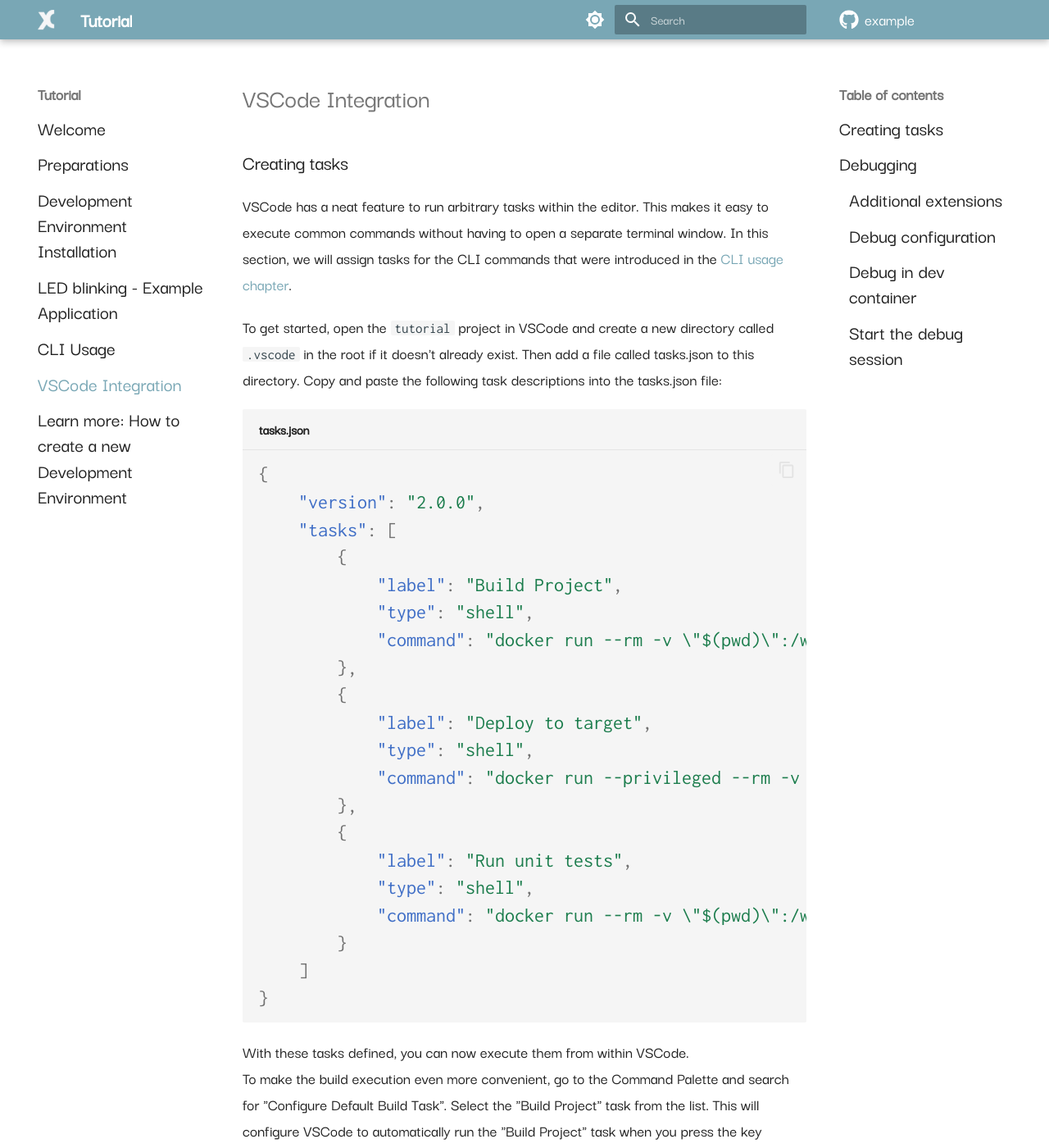
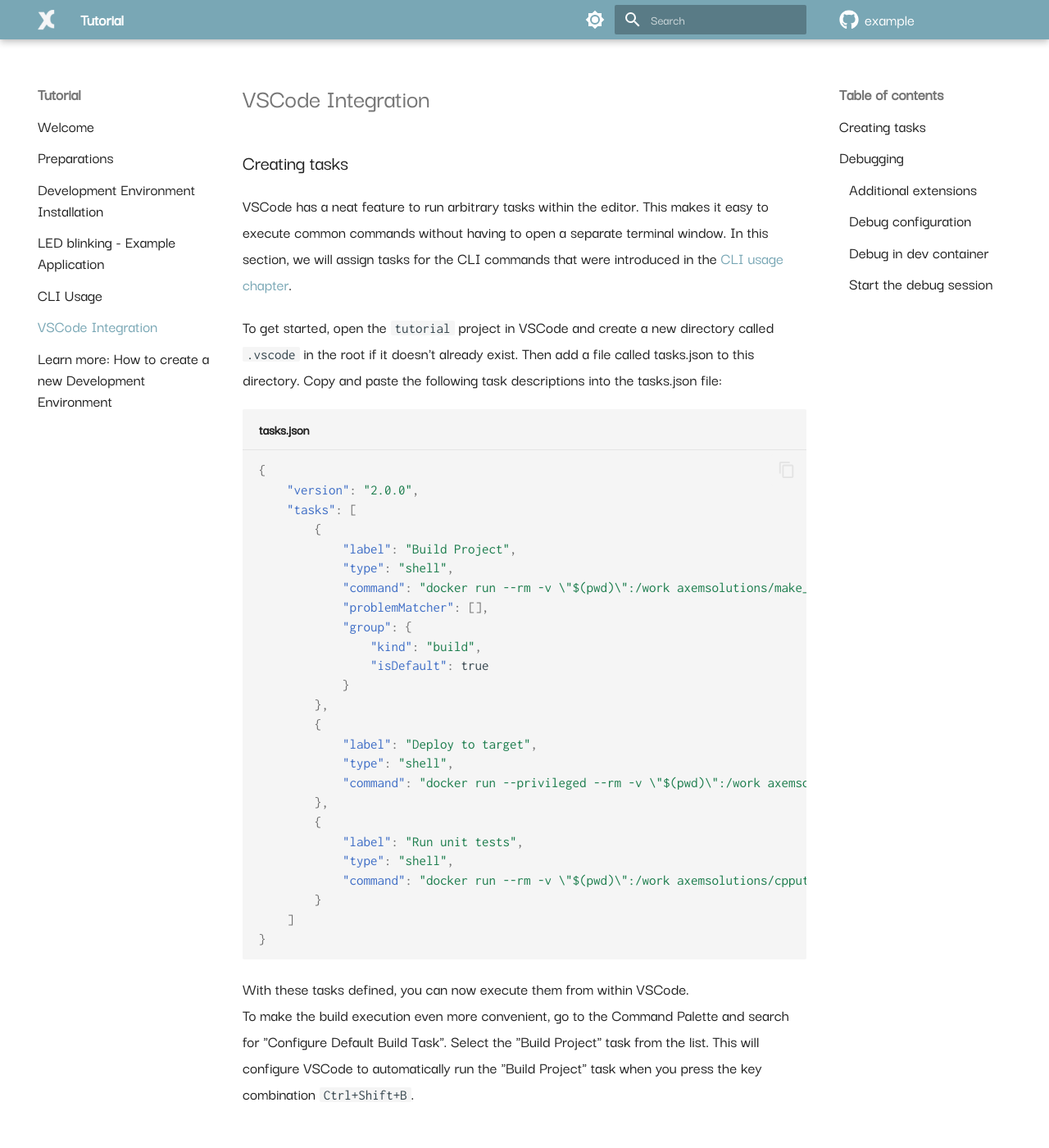
Before and after one commit to axem-solutions/example, an MkDocs documentation site: the page built from docs/vscode_integration_guide.md, in a window 1280 px wide and 1400 px high. Shown: the whole window at 82% size. Built offline with MkDocs 1.6.1 and Material for MkDocs 9.7.7, drawn with Linux system fonts in a browser that asks for light colours; comment, search, counter and statistics services are not loaded; some of the changed text lies outside the part shown.

Commit message:
Tutorial updated according to DEM v0.4.0.

````diff
--- a/docs/stylesheets/extra.css
+++ b/docs/stylesheets/extra.css
@@ -29,11 +29,6 @@
 	font-size: 20px;
 }
 
-/* Change the font size in the header lane. */
-span {
-	font-size: 24px;
-}
-
 @font-face {
 	font-family: 'DarkerGrotesque-Medium';
 	src: url(../Darker_Grotesque/DarkerGrotesque-Medium.ttf) format('truetype');
--- a/docs/vscode_integration_guide.md
+++ b/docs/vscode_integration_guide.md
@@ -17,12 +17,17 @@
         {
             "label": "Build Project",
             "type": "shell",
-            "command": "docker run --rm -v \"$(pwd)\":/work axemsolutions/make_gnu_arm make"
+            "command": "docker run --rm -v \"$(pwd)\":/work axemsolutions/make_gnu-arm:13.2 make",
+            "problemMatcher": [],
+            "group": {
+                "kind": "build",
+                "isDefault": true
+            }
         },
         {
             "label": "Deploy to target",
             "type": "shell",
-            "command": "docker run --privileged --rm -v \"$(pwd)\":/work axemsolutions/stlink_org /bin/sh -c \"cd build; st-flash write tutorial.bin 0x8000000\""
+            "command": "docker run --privileged --rm -v \"$(pwd)\":/work axemsolutions/stlink-org:1.8.0 /bin/sh -c \"cd build; st-flash write boardtest.bin 0x8000000\""
         },
         {
             "label": "Run unit tests",
@@ -66,20 +71,20 @@
 
 ``` json title="launch.json"
 {
-    "version": "0.2.0",
-    "configurations": [
-        {
-            "cwd": "${workspaceRoot}",
-            "executable": "${workspaceRoot}/build/tutorial.elf",
-            "name": "Debug Microcontroller",
-            "request": "launch",
-            "type": "cortex-debug",
-            "servertype": "external",
-            "gdbTarget": "stlink_org_container:4242",
-            "armToolchainPath": "/opt/gcc-arm/bin",
-            "device": "STM32F103RB"
-        }
-    ]
+	"version": "0.2.0",
+	"configurations": [
+			{
+				"cwd": "${workspaceRoot}",
+				"executable": "${workspaceRoot}/build/tutorial.elf",
+				"name": "Debug Microcontroller",
+				"request": "launch",
+				"type": "cortex-debug",
+				"servertype": "external",
+				"gdbTarget": "stlink-org_container:4242",
+				"armToolchainPath": "/opt/gnu/arm-none-eabi-gnu-toolchain-13.2/bin",
+				"device": "STM32F103RB"
+			}
+	]
 }
 ```
 
@@ -103,9 +108,9 @@
 ### **Debug in dev container**
 
 The VSCode needs to be configured to install the Cortex-Debug extension for the dev container
-environment. The dev container in this case runs the axemsolutions/make_gnu_arm image, referenced as
-the `gdb-client` service. Create a new directory called `.devcontainer` in the project root and add
-the following file:
+environment. The dev container in this case runs the axemsolutions/make_gnu-arm:13.2 image,
+referenced as the `gdb-client` service. Create a new directory called `.devcontainer` in the
+project root and add the following file:
 
 ``` json title="devcontainer.json"
 {
@@ -134,8 +139,8 @@
 ``` yaml title="docker-compose.yml"
 services:
   gdb-client:
-    image: axemsolutions/make_gnu_arm
-    container_name: make_gnu_arm_container
+    image: axemsolutions/make_gnu-arm:13.2
+    container_name: make_gnu-arm_container
     networks:
       - gdb-net
     volumes:
@@ -143,8 +148,8 @@
     command: /bin/sh -c "while sleep 100; do :; done"
 
   gdb-server:
-    image: axemsolutions/stlink_org
-    container_name: stlink_org_container
+    image: axemsolutions/stlink-org:1.8.0
+    container_name: stlink-org_container
     networks:
       - gdb-net
     volumes:
````
Also changed, not shown: docs/cli_usage.md (+6 -10 lines), docs/create_new_dev_env.md (+11 -14 lines), docs/index.md (+3 -3 lines), docs/preparations.md (+1 -1 lines), docs/images/dev_env_settings_window_alt_env.png (added), docs/images/tool_type_select.png (deleted), 1 other file.
